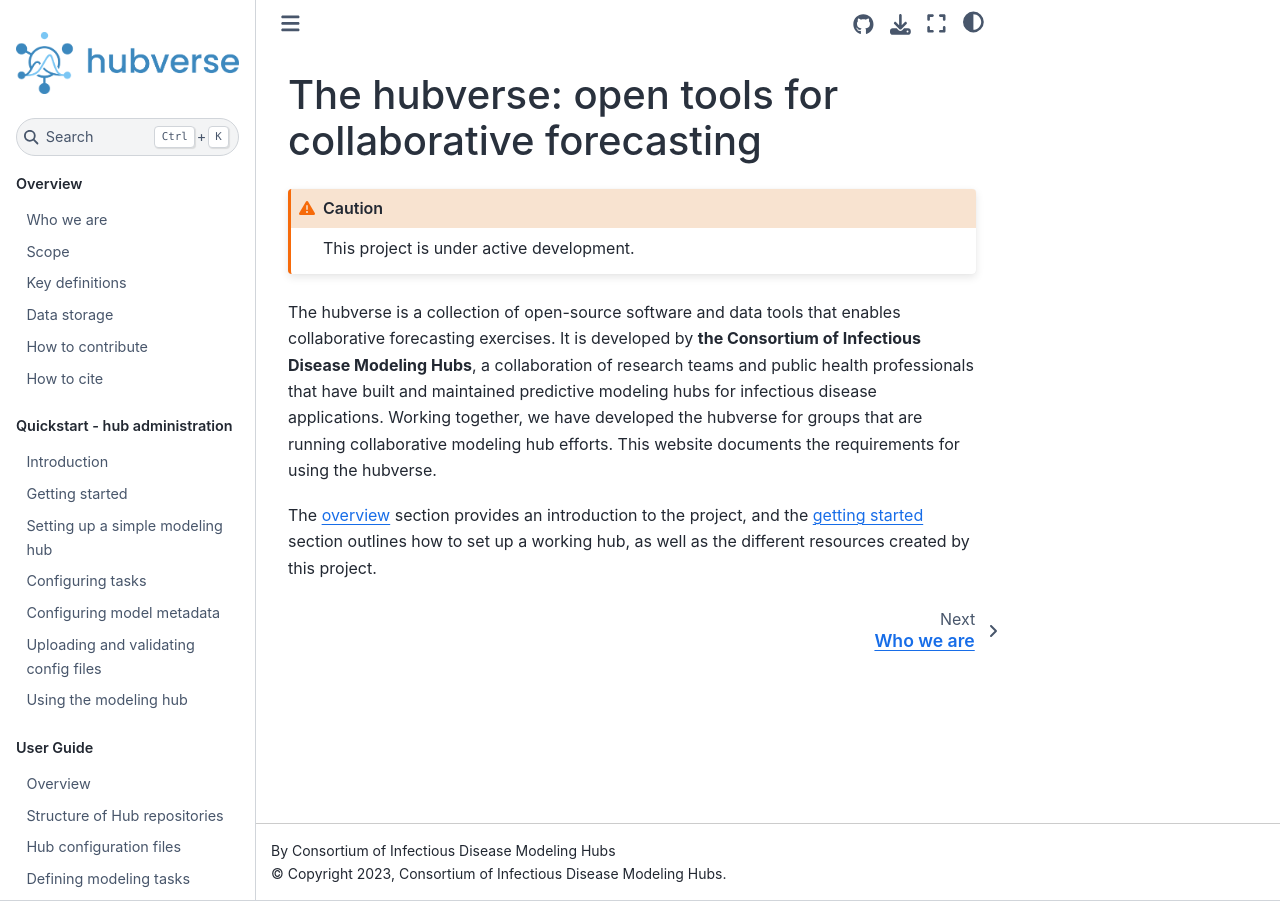
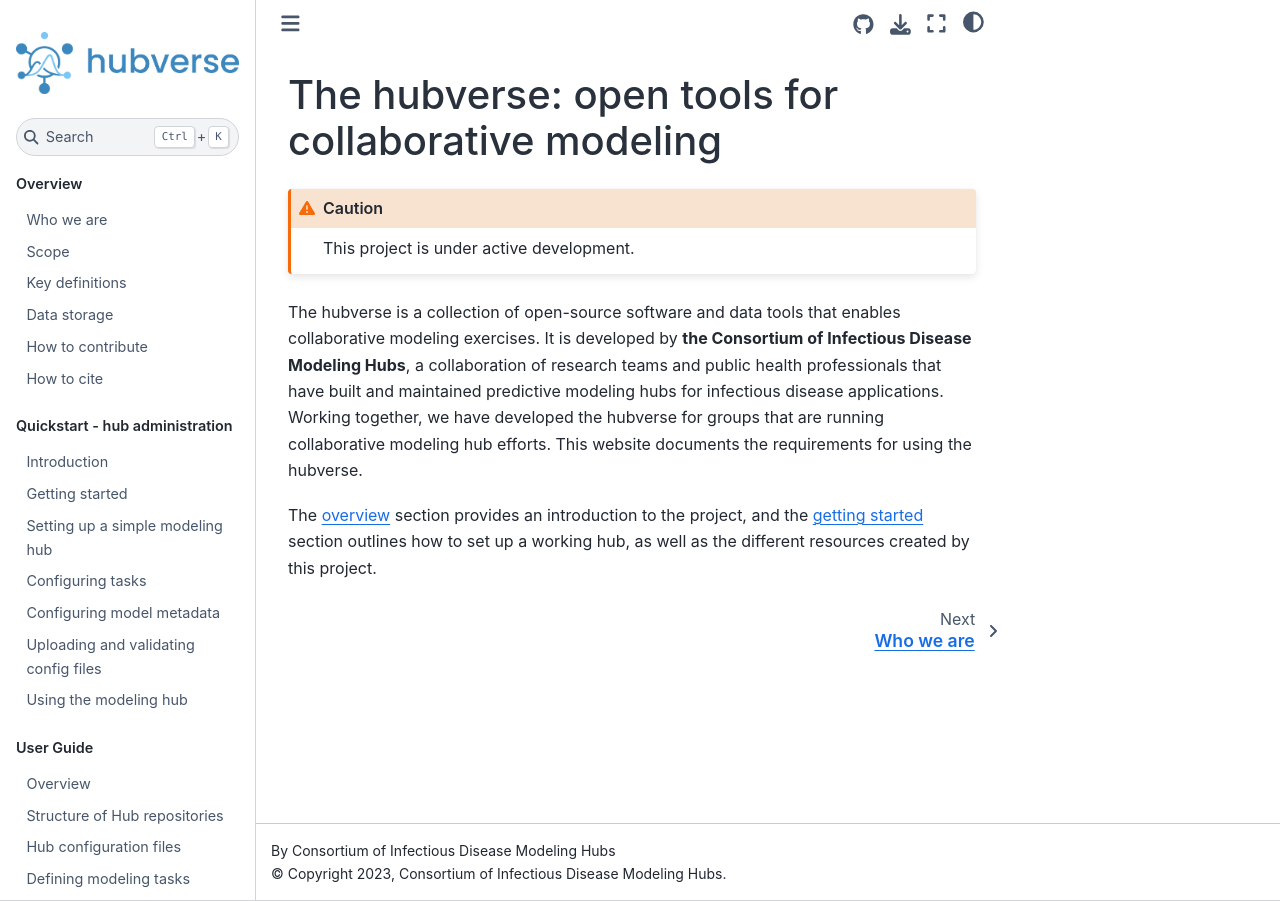
Before and after one commit to hubverse-org/hubDocs, a Sphinx documentation site: the page built from docs/source/index.md, in a window 1280 px wide. Built offline with Sphinx 7.4.7 and the Sphinx Book theme 1.1.4, drawn with Linux system fonts in a browser that asks for light colours.

Commit message:
Changing forecasting to modeling in intro

````diff
--- a/docs/source/index.md
+++ b/docs/source/index.md
@@ -1,10 +1,10 @@
-# The hubverse: open tools for collaborative forecasting
+# The hubverse: open tools for collaborative modeling
 
 ```{caution}
 This project is under active development.
 ```
 
-The hubverse is a collection of open-source software and data tools that enables collaborative forecasting exercises. It is developed by **the Consortium of Infectious Disease Modeling Hubs**, a collaboration of research teams and public health professionals that have built and maintained predictive modeling hubs for infectious disease applications. Working together, we have developed the hubverse for groups that are running collaborative modeling hub efforts. This website documents the requirements for using the hubverse.
+The hubverse is a collection of open-source software and data tools that enables collaborative modeling exercises. It is developed by **the Consortium of Infectious Disease Modeling Hubs**, a collaboration of research teams and public health professionals that have built and maintained predictive modeling hubs for infectious disease applications. Working together, we have developed the hubverse for groups that are running collaborative modeling hub efforts. This website documents the requirements for using the hubverse.
 
 The [overview](overview/who-we-are.md) section provides an introduction to the project, and the [getting started](quickstart-hub-admin/getting-started.md) section outlines how to set up a working hub, as well as the different resources created by this project.
 
````
